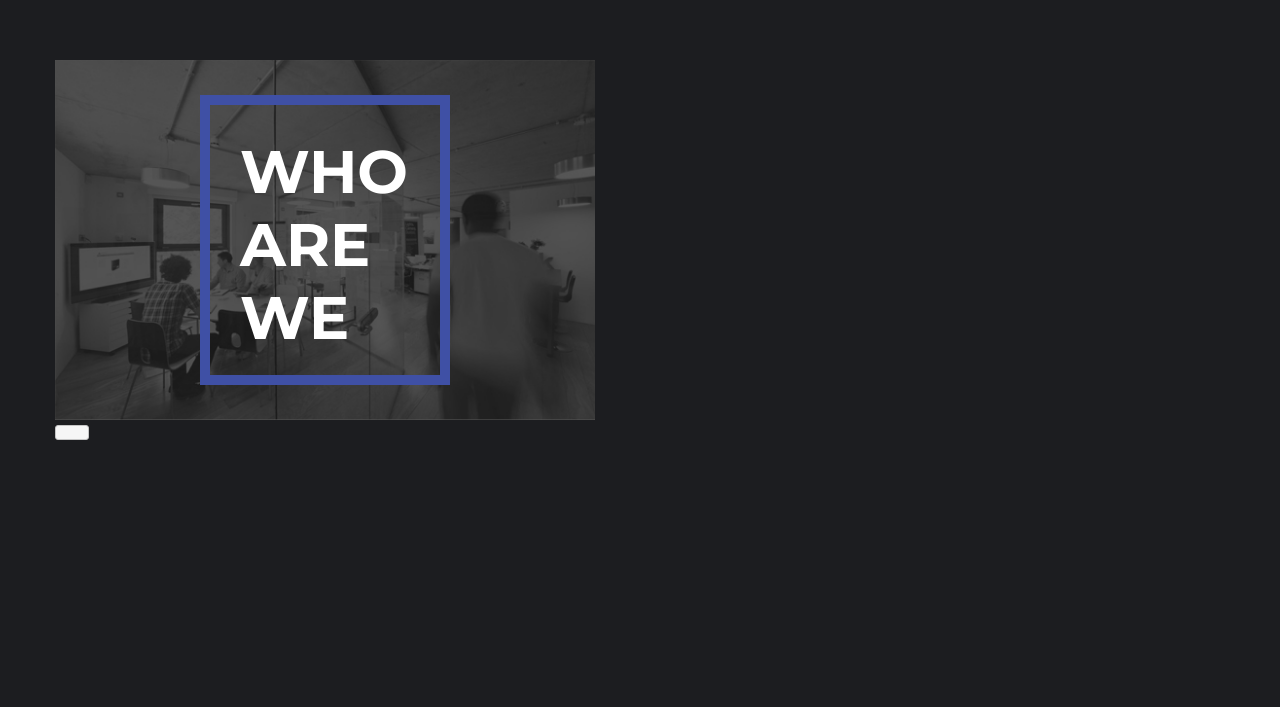
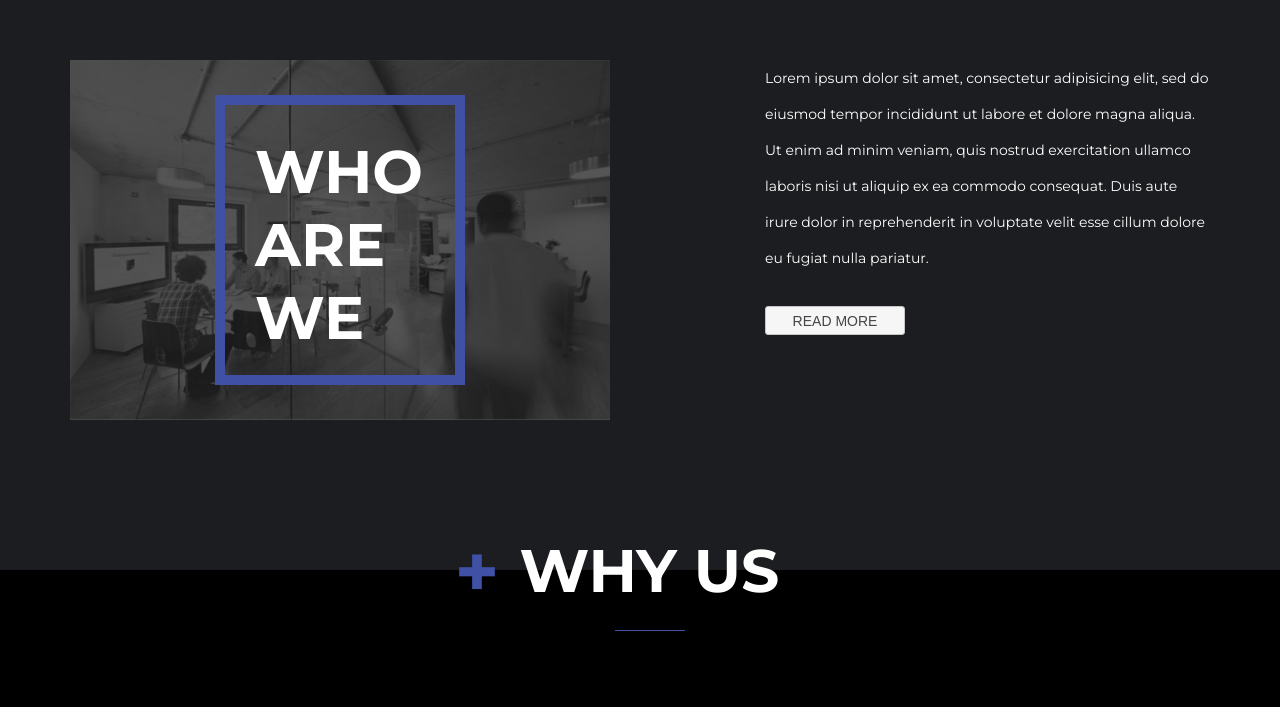
Before and after one commit to cashbooktw/practice_website_2, a plain HTML site: page index.html in a window 1280 px wide. Shown: the part 775-1482 px from the top of the page. Before the commit the page ends 1345 px from the top, so only its background shows below. Drawn offline with nearby package versions, Linux system fonts and the light colour scheme; a web font is replaced by a local one.

Commit message:
complete who_are_we content, and why us title

```diff
--- a/index.html
+++ b/index.html
@@ -92,20 +92,49 @@
       </div>
     </div>
 
+<!-- who we are section -->
     <section>
-      <div class="who_sec-wrapper">
+      <div class="who_sec-wrapper cf">
         <div class="who-pic">
           <img src="./img/img1.jpg" alt="who_are_we-img"/>
           <div class="who-text">
             WHO<br>ARE<br>WE
           </div>
         </div>
-
         <div class="who-content">
-          <button></button>
+          <p>
+            Lorem ipsum dolor sit amet, consectetur adipisicing elit, sed
+            do eiusmod tempor incididunt ut labore et dolore magna
+            aliqua. Ut enim ad minim veniam, quis nostrud exercitation
+            ullamco laboris nisi ut aliquip ex ea commodo consequat. Duis
+            aute irure dolor in reprehenderit in voluptate velit esse cillum
+            dolore eu fugiat nulla pariatur.
+          </p>
+          <button class="ui-button ui-widget ui-state-default ui-corner-all ui-button-text-only">
+            READ MORE
+          </button>
         </div>
       </div>
     </section>
+
+    <section>
+      <div class="why_sec-wrapper">
+        <div class="why-title">
+          <div class="why-plus">
+            +
+          </div>
+          <div class="why-title-text">
+            WHY US
+          </div>
+          <div class="split-line">
+            <hr>
+          </div>
+
+        </div>
+      </div>
+    </section>
+
+
     <!-- livereload -->
     <script>
       document.write('<script src="http://' + (location.host || 'localhost').split(':')[0] +
--- a/style.css
+++ b/style.css
@@ -104,7 +104,7 @@ header .menu .menu-text{
 
 .who_sec-wrapper{
   height: 360px;
-  width: 1170px;
+  width: 1140px;
   margin: 150px auto;
   background-color: none;
   position: relative;
@@ -112,6 +112,7 @@ header .menu .menu-text{
 .who-pic{
   height: 360px;
   width: 540px;
+  float:left;
 }
 .who-pic img{
   height: 360px;
@@ -136,3 +137,63 @@ header .menu .menu-text{
   font-family: "Montserrat", sans-serif;
   font-weight: bold;
 }
+.who-content{
+  width: 445px;
+  height: 327px;
+  float: right;
+  color: white;
+  font-family: "Montserrat", sans-serif;
+  font-size: 14px;
+  line-height: 36px;
+}
+.who-content button{
+  margin-top: 30px;
+  font-size: 14px;
+  width: 140px;
+}
+
+.why_sec-wrapper{
+  width: 1299px;
+  height: 494px;
+  background-color: black;
+  margin: 0 auto;
+}
+.why-title{
+  width: 650px;
+  height: 134px;
+  text-align: center;
+  margin: 0 auto;
+  position: relative;
+}
+.why-plus{
+  font-family: "Montserrat", sans-serif;
+  font-size: 75px;
+  font-weight: bold;
+  color: rgb(63, 80, 165);
+  position: absolute;
+  left: 20%;
+  top: -45px;
+}
+.why-title-text{
+  font-family: "Montserrat", sans-serif;
+	font-size: 60px;
+	font-weight: bold;
+	color: white;
+	display: inline-block;
+	position: relative;
+  transform: translateY(-50%);
+}
+.split-line{
+
+}
+.split-line hr{
+  border: none;
+  width: 70px;
+  height: 1px;
+  background-color: rgb(63, 80, 165);
+  margin: 0 auto;
+  position: absolute;
+  left: 50%;
+  top: 60px;
+  transform: translateX(-50%);
+}
```
